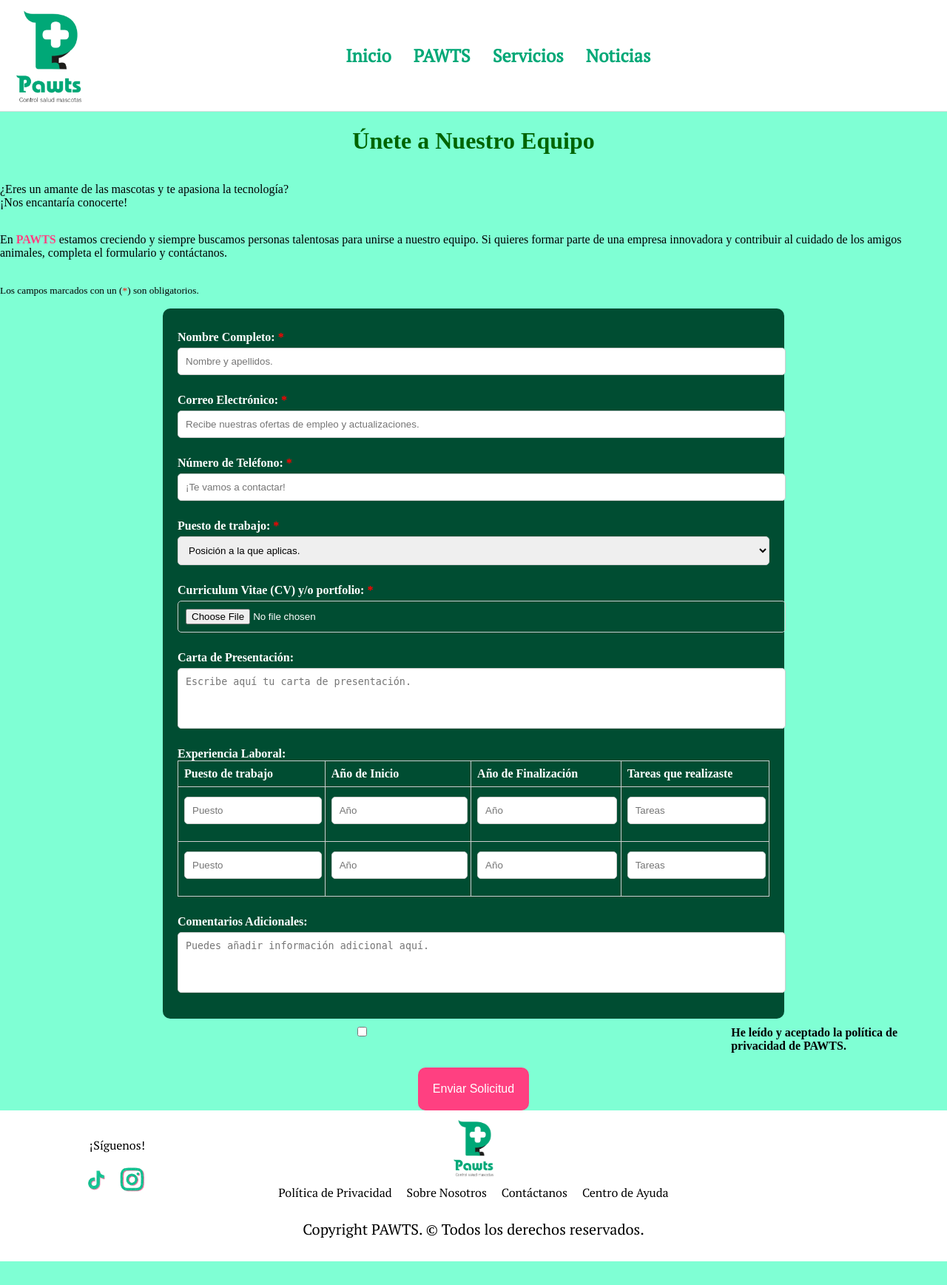
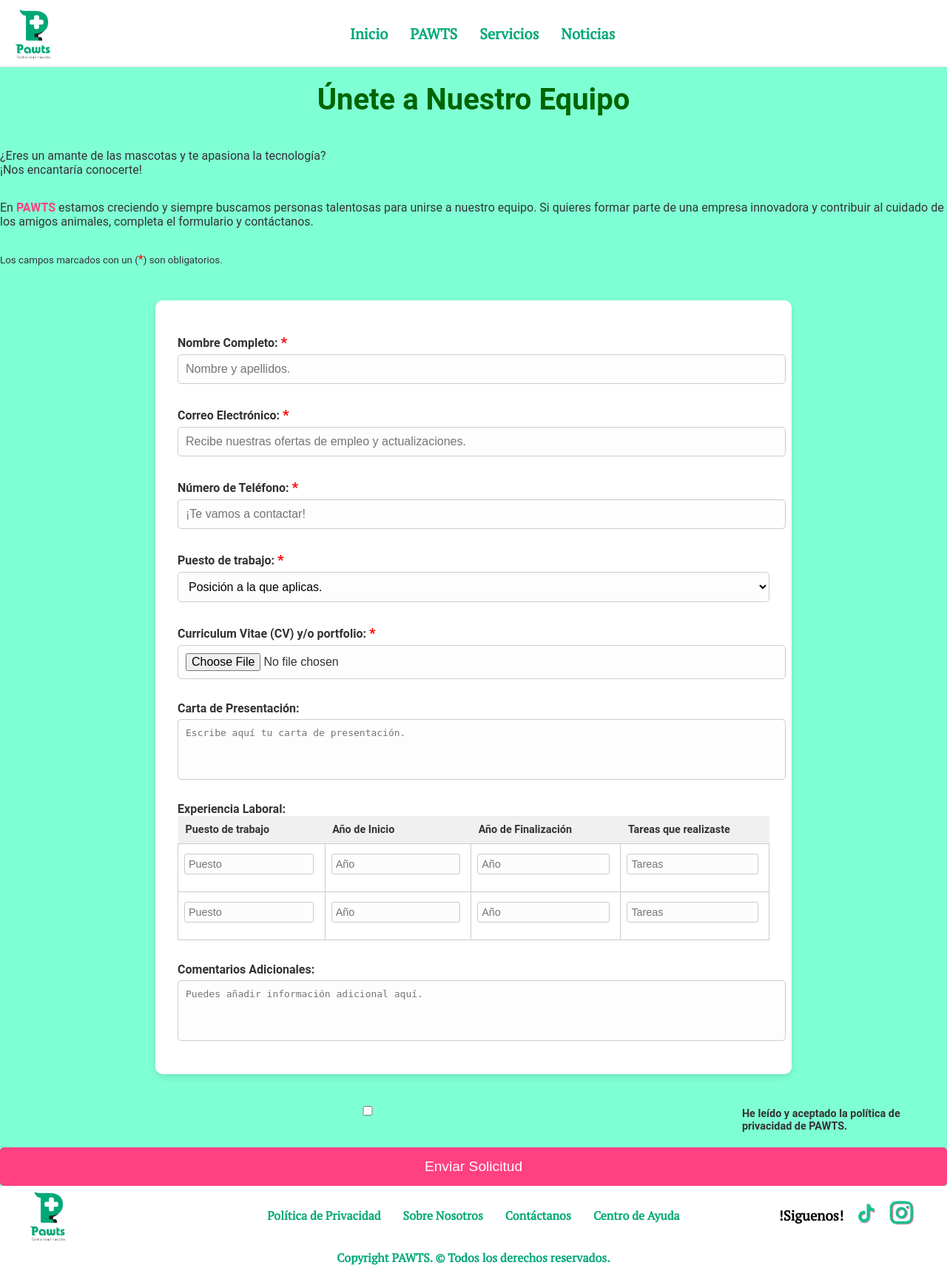
Before and after one commit to joeldin03/RompeMalla, a PHP site: page /pages/contacto.php in a window 1280 px wide. Shown: the whole page at 74% size. Before the commit the page ends 1705 px from the top, so only its background shows below. Run offline with PHP 8.4, Linux system fonts and the light colour scheme.

Commit message:
footer changes
Change to the footer and to the header only the font size

```diff
--- a/css/contacto.css
+++ b/css/contacto.css
@@ -1,10 +1,16 @@
+/* Global styles */
 body {
     margin: 0;
+    font-family: 'Roboto', sans-serif;
+    background-color: #f5f5f5;
+    color: #333;
 }
 
 h1 {
     color: #006400;
     text-align: center;
+    font-size: 2.5em;
+    margin-top: 20px;
 }
 
 .highlight {
@@ -12,17 +18,20 @@ h1 {
     font-weight: bold;
 }
 
+/* Main container */
 main.form-container {
-    background-color: #004d32;
-    color: white;
-    padding: 20px;
+    background-color: #ffffff;
+    box-shadow: 0 4px 10px rgba(0, 0, 0, 0.1);
+    padding: 30px;
     max-width: 800px;
-    margin: 0 auto;
+    margin: 30px auto;
     border-radius: 10px;
 }
 
 main.form-container p {
     text-align: center;
+    font-size: 1.1em;
+    margin-bottom: 20px;
 }
 
 main.form-container form {
@@ -30,9 +39,11 @@ main.form-container form {
     flex-direction: column;
 }
 
+/* Labels and inputs */
 label {
     font-weight: bold;
-    margin-top: 10px;
+    margin-top: 15px;
+    font-size: 1em;
 }
 
 input, select, textarea {
@@ -42,19 +53,36 @@ input, select, textarea {
     margin-bottom: 15px;
     border: 1px solid #ccc;
     border-radius: 5px;
+    font-size: 1em;
+    background-color: #fdfdfd;
+}
+
+input:focus, select:focus, textarea:focus {
+    border-color: #006400;
+    box-shadow: 0 0 5px rgba(0, 100, 0, 0.5);
+    outline: none;
 }
 
 textarea {
     resize: none;
 }
 
+/* Table styling */
 table.experience-table {
     width: 100%;
     margin-bottom: 15px;
     border-collapse: collapse;
+    font-size: 0.9em;
 }
 
-table.experience-table th, table.experience-table td {
+table.experience-table th {
+    background-color: #f0f0f0;
+    padding: 10px;
+    text-align: left;
+    font-weight: bold;
+}
+
+table.experience-table td {
     border: 1px solid #ccc;
     padding: 8px;
     text-align: left;
@@ -62,12 +90,18 @@ table.experience-table th, table.experience-table td {
 
 table.experience-table input {
     width: 90%;
+    padding: 5px;
+    border: 1px solid #ccc;
+    border-radius: 3px;
 }
 
+/* Required fields */
 .required {
     color: red;
+    font-size: 1.2em;
 }
 
+/* Privacy and buttons */
 .privacy {
     display: flex;
     align-items: center;
@@ -76,6 +110,7 @@ table.experience-table input {
 
 .privacy label {
     margin-left: 10px;
+    font-size: 0.9em;
 }
 
 .submit-button {
@@ -83,13 +118,29 @@ table.experience-table input {
     color: white;
     border: none;
     cursor: pointer;
-    font-size: 16px;
-    padding: 20px;
-    max-width: 800px;
-    margin: 0 auto;
-    border-radius: 10px;
+    font-size: 1.2em;
+    padding: 15px;
+    border-radius: 5px;
+    text-align: center;
+    transition: background-color 0.3s ease, transform 0.2s ease;
 }
 
 .submit-button:hover {
     background-color: #e0356b;
+    transform: scale(1.05);
 }
+
+/* Responsiveness */
+@media (max-width: 768px) {
+    main.form-container {
+        padding: 20px;
+    }
+
+    h1 {
+        font-size: 2em;
+    }
+
+    .submit-button {
+        font-size: 1em;
+    }
+}
--- a/css/footer.css
+++ b/css/footer.css
@@ -1,77 +1,92 @@
+/* General footer styles */
 footer {
-    background-color: white;
-    padding: 10px 3%;
-    text-align: center;
+    font-family: 'PT Serif', serif;
+    background-color: #fff;
     color: black;
+    padding: 10px 0; /* Reduce el grosor del footer */
     position: relative;
     bottom: 0;
-    font-family: 'PT Serif', serif;
+    text-align: center;
 }
 
 footer .container {
     display: flex;
-    flex-direction: column;
+    justify-content: space-between;
     align-items: center;
-    max-width: 90%;
+    max-width: 1200px;
     margin: 0 auto;
-    position: relative;
+    padding: 0 20px;
+    height: 60px; /* Controla el grosor del footer */
 }
 
 footer .socials {
-    position: absolute;
-    top: 10px;
-    left: 10px;
-    text-align: left;
-}
-
-footer .socials {
-    display: block;
-    justify-content: center;
+    display: flex;
+    justify-content: flex-end;
     align-items: center;
-    text-align: center;
+    flex: 1;
 }
 
 footer .socials a {
-    display: inline-block;
+    margin-left: 10px; /* Espacio entre los íconos */
 }
 
 footer .socials img {
     width: 40px;
     height: 40px;
-    margin-right: 8px;
-}
-
-footer .brand {
-    text-align: center;
-    margin-bottom: 5px;
-}
-
-footer .brand img {
-    height: 80px;
-}
-
-footer .brand p {
-    margin: 5px 0;
-    font-size: 1em;
-    font-weight: bold;
 }
 
 footer .links {
     display: flex;
-    flex-wrap: nowrap;
     justify-content: center;
-    margin-bottom: 5px;
+    align-items: center;
+    flex: 2;
 }
 
 footer .links a {
-    margin: 0 10px;
-    color: black;
+    margin: 0 15px;
     text-decoration: none;
     font-size: 16px;
+    color: #00A877;
+    font-weight: bold;
+
+}
+
+footer .brand {
+    display: flex;
+    justify-content: flex-start;
+    align-items: center;
+    flex: 1;
+}
+
+footer .brand img {
+    height: 70px; /* Tamaño del logo */
 }
 
 footer .copyright {
+    font-size: 16px;
+    color: #00A877;
+    font-weight: bold;
+    margin-top: 10px;
+}
+
+footer a:hover {
+    text-decoration: underline;
     color: black;
-    font-size: 20px;
-    text-align: center;
 }
+
+
+body {
+    display: flex;
+    flex-direction: column;
+    min-height: 100vh;
+    margin: 0;
+}
+
+main {
+    flex-grow: 1;
+}
+
+footer {
+    position: relative;
+    margin-top: auto;
+}
--- a/css/header.css
+++ b/css/header.css
@@ -15,7 +15,7 @@
 }
 
 .logo {
-    height: 130px;
+    height: 70px;
 }
 
 .navigation ul {
@@ -31,13 +31,14 @@
 
 .navigation a {
     text-decoration: none;
-    font-size: 24px;
+    font-size: 20px;
     color: #00A877;
     font-weight: bold;
 }
 
 .navigation a:hover {
     text-decoration: underline;
+    color: black;
 }
 
 .menu-icon {
--- a/resources/footer.php
+++ b/resources/footer.php
@@ -5,25 +5,28 @@
 
 <footer>
     <div class="container">
-        <div class="socials">
-            <p>¡Síguenos!</p>
-            <a href="#">
-                <img src="/RompeMalla/img/Social Icons tiktok.png" alt="TikTok">
-            </a>
-            <a href="#">
-              <img src="/RompeMalla/img/Social Icons instagram.png" alt="Instagram">
-            </a>
-        </div>
 
         <div class="brand">
             <img src="/RompeMalla/img/LOGO PAWTS.png" alt="Logo Paws">
         </div>
 
+
         <div class="links">
             <a href="/RompeMalla/pages/privacidad.php">Política de Privacidad</a>
-            <a href="#">Sobre Nosotros</a>
+            <a href="/RompeMalla/pages/FAQ.php">Sobre Nosotros</a>
             <a href="/RompeMalla/pages/contacto.php">Contáctanos</a>
             <a href="#">Centro de Ayuda</a>
+        </div>
+
+
+        <div class="socials">
+            <h3>!Siguenos!</h3>
+            <a href="#">
+                <img src="/RompeMalla/img/Social Icons tiktok.png" alt="TikTok">
+            </a>
+            <a href="#">
+                <img src="/RompeMalla/img/Social Icons instagram.png" alt="Instagram">
+            </a>
         </div>
     </div>
 
--- a/resources/header.php
+++ b/resources/header.php
@@ -12,7 +12,7 @@
             <li><a href="/RompeMalla/index.php">Inicio</a></li>
             <li><a href="#">PAWTS</a></li>
             <li><a href="#">Servicios</a></li>
-            <li><a href="#">Noticias</a></li>
+            <li><a href="/RompeMalla/pages/noticias.php">Noticias</a></li>
         </ul>
     </nav>
     <div class="menu-icon">
```
